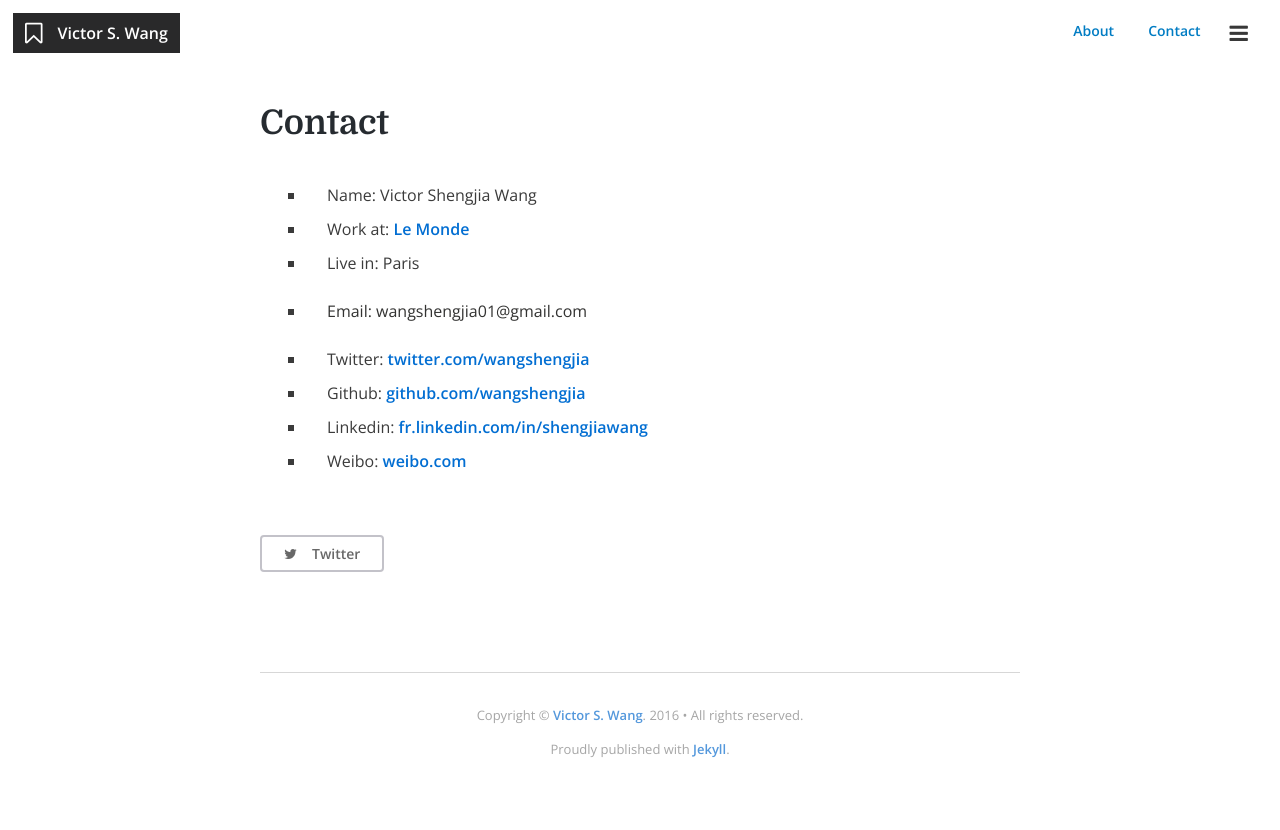
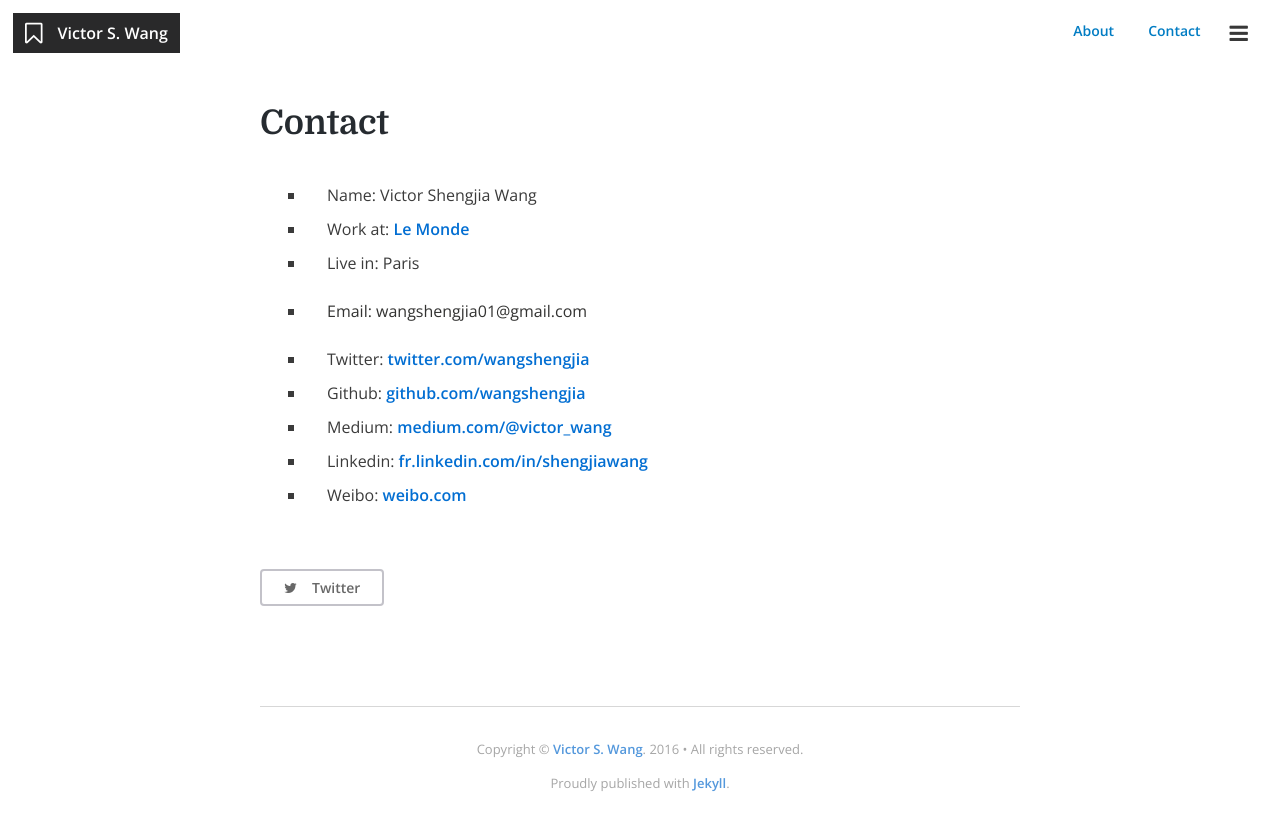
Before and after one commit to wangshengjia/wangshengjia.github.io, a Jekyll site: the page built from contact.md, in a window 1280 px wide. Shown: the top 830 px of the page. Built offline with Jekyll 4.4.1, drawn with Linux system fonts in a browser that asks for light colours; nearby versions of some CDN libraries; Markdown is read by kramdown in place of the engine named in the settings.

Commit message:
Update contact.md

```diff
--- a/contact.md
+++ b/contact.md
@@ -12,5 +12,6 @@ comments: false
 
 - Twitter: [twitter.com/wangshengjia](twitter.com/wangshengjia)
 - Github: [github.com/wangshengjia](github.com/wangshengjia)
+- Medium: [medium.com/@victor_wang](medium.com/@victor_wang)
 - Linkedin: [fr.linkedin.com/in/shengjiawang](fr.linkedin.com/in/shengjiawang)
 - Weibo: [weibo.com](http://www.weibo.com/1739447693/profile?topnav=1&wvr=6&is_all=1)
```
